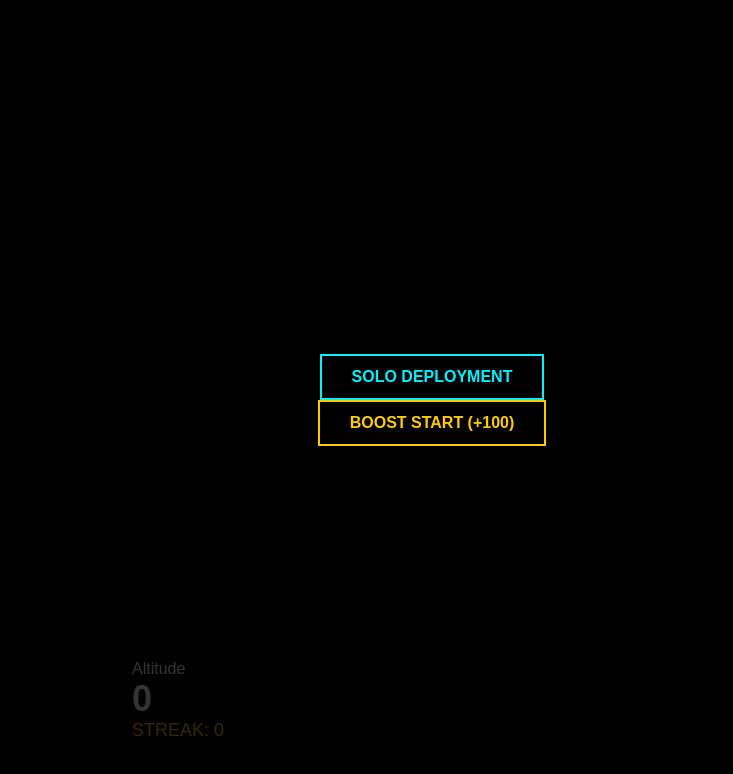
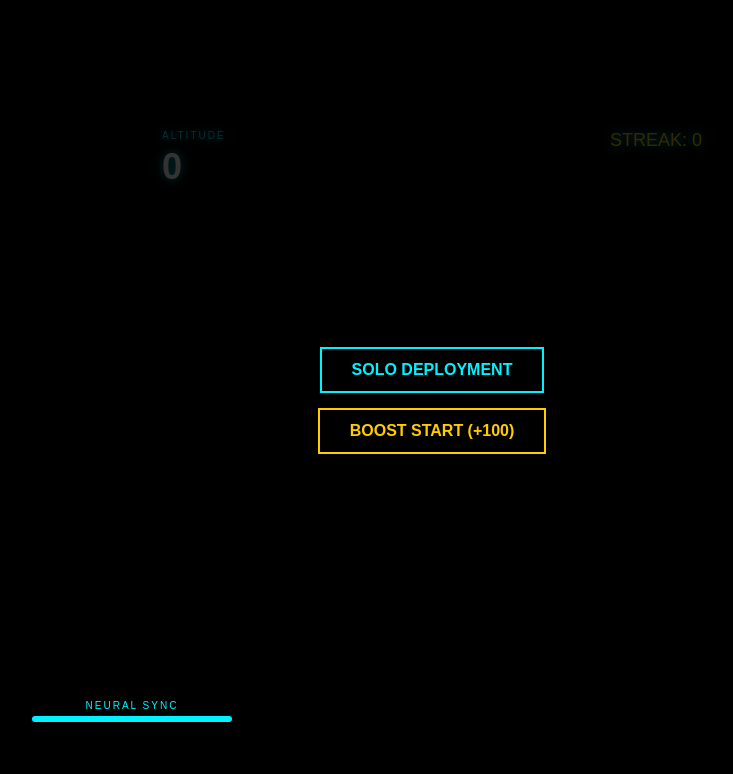
Before and after one commit to AI-Coding-Support/orbital-test, a plain HTML site: page index.html in a window 1280 px wide. Both pictures are taken after a click on the button "INITIALIZE NEURAL LINK". Shown: the whole page, without its empty margins (208-941 px from the left). Drawn offline with Linux system fonts and the light colour scheme.

Commit message:
Refactor index.html for improved structure
Updated HTML structure and IDs for game elements.

```diff
--- a/index.html
+++ b/index.html
@@ -8,33 +8,42 @@
 </head>
 <body>
 
-    <div id="game-container">
+    <div id="game-wrapper">
         <canvas id="gameCanvas" width="600" height="600"></canvas>
 
-        <div id="central-hud">
-            <div class="stat-label">Altitude</div>
+        <div id="score-container" class="hud">
+            <div class="label">ALTITUDE</div>
             <div id="score">0</div>
-            <div id="combo-ui">STREAK: 0</div>
         </div>
 
-        <div id="vision-container"><div id="vision-bar"></div></div>
-    </div>
+        <div id="combo-ui" class="hud">STREAK: 0</div>
 
-    <div id="ui-layer">
-        <div id="welcome-screen" class="ui-card glass-panel">
-            <h1 style="letter-spacing: 15px; color: #00f2ff;">ORBITAL</h1>
-            <button class="btn" onclick="registerPilot()">INITIALIZE NEURAL LINK</button>
+        <div id="vision-container">
+            <div class="label">NEURAL SYNC</div>
+            <div class="vision-track">
+                <div id="vision-bar"></div>
+            </div>
         </div>
 
-        <div id="main-menu" class="ui-card">
-            <button class="btn" onclick="startGame(false)">SOLO DEPLOYMENT</button>
-            <button class="btn" onclick="handleBoost()" style="border-color: #ffcc00; color: #ffcc00;">BOOST START (+100)</button>
-        </div>
+        <div id="ui-layer">
+            <div id="welcome-screen" class="ui-card">
+                <h1>ORBITAL</h1>
+                <button onclick="registerPilot()">INITIALIZE NEURAL LINK</button>
+            </div>
 
-        <div id="game-over-card" class="ui-card glass-panel">
-            <h2 style="color: #ff4444; letter-spacing: 5px;">LINK SEVERED</h2>
-            <div id="final-score-display" style="font-size: 50px; font-weight: 900; margin: 10px 0;">0</div>
-            <button class="btn" onclick="startGame(false)">RE-ESTABLISH</button>
+            <div id="main-menu" class="ui-card">
+                <button onclick="startGame()">SOLO DEPLOYMENT</button>
+                <button onclick="handleBoost()" style="border-color: #ffcc00; color: #ffcc00; margin-top: 15px;">
+                    BOOST START (+100)
+                </button>
+            </div>
+
+            <div id="game-over-card" class="ui-card">
+                <h2 style="color: #ff4444; letter-spacing: 5px; margin-bottom: 10px;">LINK SEVERED</h2>
+                <div class="label">FINAL ALTITUDE</div>
+                <div id="final-score-display" style="font-size: 50px; font-weight: 900; margin-bottom: 20px;">0</div>
+                <button onclick="startGame()">RE-ESTABLISH LINK</button>
+            </div>
         </div>
     </div>
 
```
